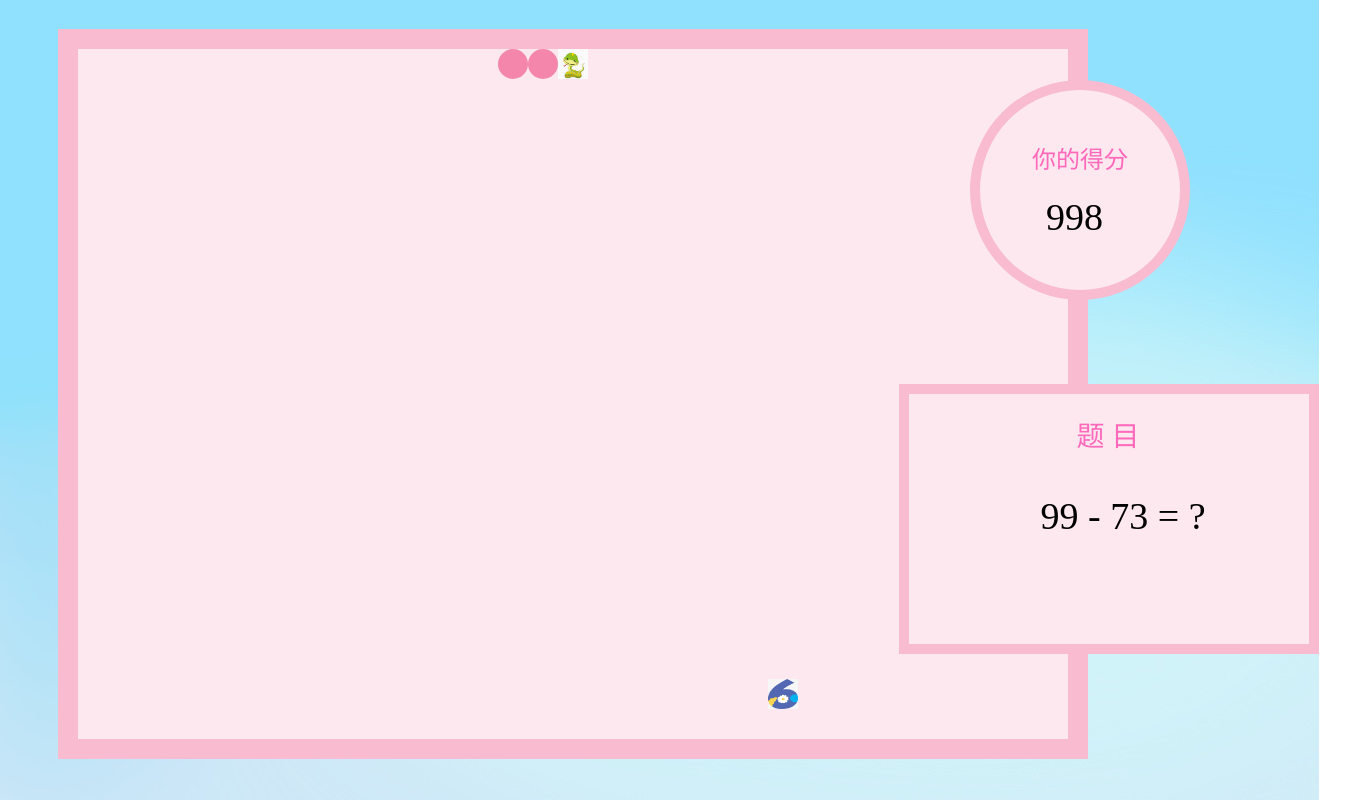
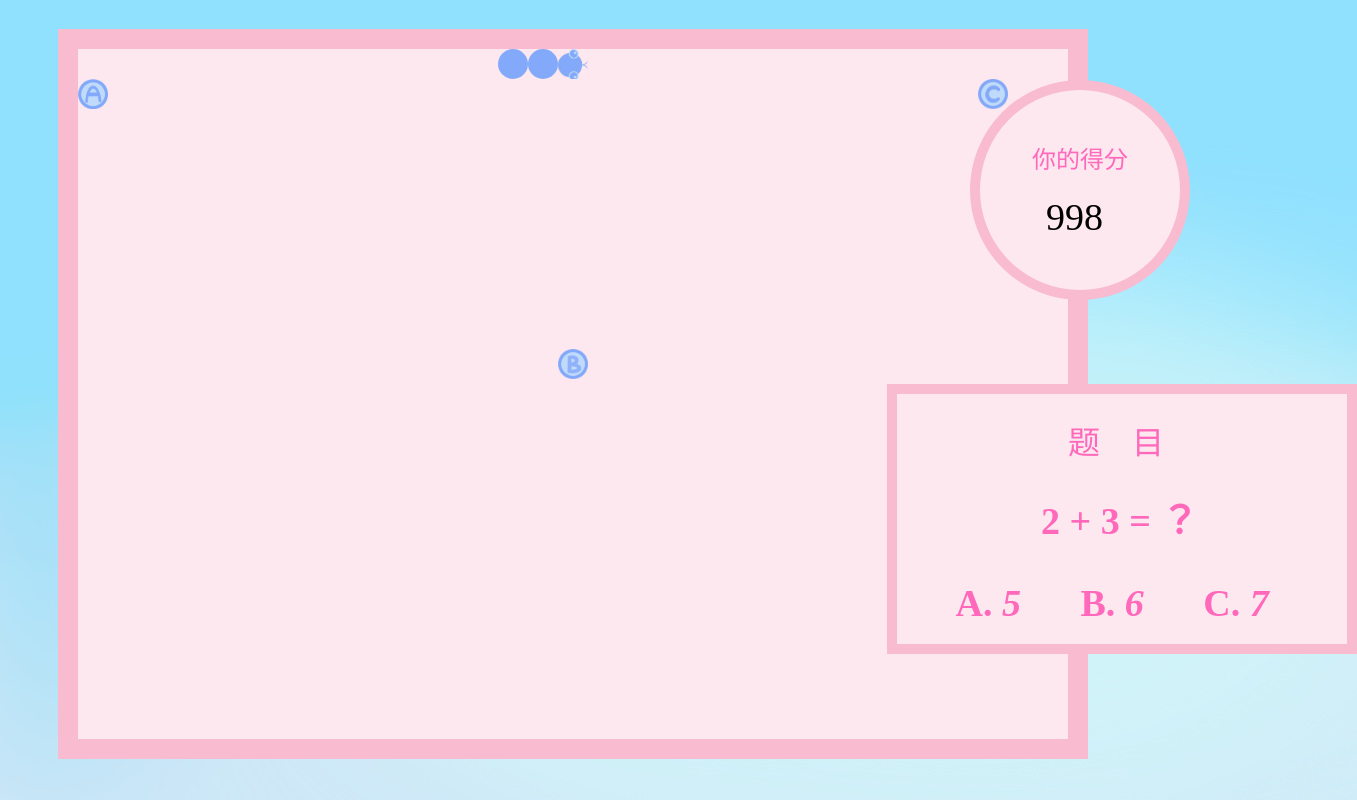
Before and after one commit to BAXX-hw/BAXX, a website: page level1.html in a window 1280 px wide. Both pictures are taken after a click on the button 565 px from the left and 398 px from the top of the page. Shown: the whole page, 1357 px wide, since content can reach past the window. Drawn offline with Linux system fonts and the light colour scheme.

Commit message:
第一关

```diff
--- a/level1.html
+++ b/level1.html
@@ -23,12 +23,26 @@
         </div>
     </div>
     <div class="conpro">
-        <div class="pname">题 目</div>
-        <div id="ptxt">99 - 73 = ?</div>
+        <p class="quesTitle">题&emsp;目</p>
+		<h2 class="quesText">2 + 3 = ?</h2>
+		<h3 class="options">
+			<span>A. <i>5</i></span>
+			<span>B. <i>6</i></span>
+			<span>C. <i>7</i></span>
+		</h3>
     </div>
-    <div id="popBox">
+    <div id="popBox1">
         <div class="content2">
             <div class="name2" id="back">你的得分： </div>
+            <div class="admBtn">
+                <div class="btn return"><button></button></div>
+                <div class="btn next"><button></button></div>
+            </div>
+        </div>
+    </div>
+    <div id="popBox2">
+        <div class="content2">
+            <div class="name2">你的得分： 0</div>
             <div class="admBtn">
                 <div class="btn return"><button></button></div>
                 <div class="btn again"><button></button></div>
--- a/public/css/level1.css
+++ b/public/css/level1.css
@@ -77,18 +77,13 @@ body {
 }
 
 .snakeHead {
-    background-image: url('../images/snake.jpg');
+    background-image: url('../images/shead.png');
     background-size: cover;
 }
 
 .snakeBody {
-    background-color: #f486ac;
+    background-color: #83a9fa;
     border-radius: 50%;
-}
-
-.food {
-    background: url('../images/food.jpg') no-repeat;
-    background-size: 100% 100%;
 }
 
 .conscore{
@@ -114,32 +109,21 @@ body {
 	font-size:38px;
 }
 
-.conpro{
-	width:400px;
-	height:250px;
-	border-radius:0%;
-    position:absolute;
-	top:48%;
-    left:78%;
-    background-color: rgb(252, 232, 238);
-    border: 10px solid #F8BBD0;
+/*弹出层*/
+#popBox1 {
+    display: none;
+    background-color: #c0dbfa;
+    border: 10px solid #83a9fa;
+    z-index: 11;
+    width: 400px;
+    height: 280px;
+    position:fixed;
+    top:0;
+    left:24%;
+    bottom:0;
+    margin:auto;
 }
-
-.pname{
-    font-size: 28px;
-    color: rgb(255, 104, 187);
-    margin-top:5%;
-    margin-left:42%;
-}
-
-#ptxt{
-	margin-top:10%;
-    margin-left:33%;
-	font-size:38px;
-}
-
-/*弹出层*/
-#popBox {
+#popBox2 {
     display: none;
     background-color: #c0dbfa;
     border: 10px solid #83a9fa;
@@ -179,3 +163,53 @@ body {
     left: 55%;
     background-image: url('../images/again.png');
 }
+.next button {
+    width: 180px;
+    height: 65px;
+    left: 55%;
+    background-image: url('../images/next.png');
+}
+.conpro{
+	width:450px;
+	height:250px;
+	border-radius:0%;
+    position:absolute;
+	top:48%;
+    left:77%;
+    background-color: rgb(252, 232, 238);
+    border: 10px solid #F8BBD0;
+    color: rgb(255, 104, 187);
+}
+
+.conpro p{
+    margin-left:38%;
+    margin-top: 5%;
+    font-size:32px;
+}
+.conpro h2{
+    margin-left:32%;
+    margin-top: 6%;
+    font-size:38px;
+}
+.conpro h3 {
+    margin-left:13%;
+    margin-top: 8%;
+    font-size:38px;
+}
+.conpro span {
+	margin-right: 50px;
+}
+.food_a,
+.food_b,
+.food_c {
+    background-size: cover;
+}
+.food_a {
+	background-image: url('../images/a.png');
+}
+.food_b {
+	background-image: url('../images/b.png');
+}
+.food_c {
+	background-image: url('../images/c.png');
+}
--- a/public/js/level1.js
+++ b/public/js/level1.js
@@ -5,8 +5,23 @@ var sw = 30, // 一个方块的宽度
 
 var snake = null, // 蛇的实例
     food = null, // 食物的实例
+    foodArr = [],
+    randomIdx = ['a', 'b', 'c'],
     game = null; // 游戏实例
 
+// 问题
+var ques = [{
+    text: '2 + 3 = ？',
+    option: [5, 6, 7],
+    anwser: 'a'
+}, {
+
+    text: '4 + 3 = ?',
+    option: [9, 6, 7],
+    anwser: 'c'
+}];
+var progress = 0; // 答题进度
+var level = 1; // 题数
 // 方块构造函数
 function Square(x, y, classname) {
     this.x = x * sw;
@@ -106,24 +121,35 @@ Snake.prototype.getNextPos = function () {
         }
     });
     if (selfCollied) {
-        console.log('撞到了自己');
         this.strategies.die.call(this);
         return;
     }
     // 下个点是围墙，游戏结束
     if (nextPos[0] < 0 || nextPos[1] < 0 || nextPos[0] > td - 1 || nextPos[1] > tr - 1) {
-        console.log('撞到了墙');
         this.strategies.die.call(this);
         return;
     }
 
     // 下个点是食物，吃
-    if (food && food.pos[0] == nextPos[0] && food.pos[1] == nextPos[1]) {
-        // 如果这个条件成立说明现在蛇头要走的下一个点是食物的那个点；
-        console.log('吃到食物了');
-        this.strategies.eat.call(this);
+    foodArr.forEach(food => {
+        // console.log('food===', food);
+
+        if (food.pos[0] == nextPos[0] && food.pos[1] == nextPos[1]) {
+            console.log('撞到食物了:', food.type);
+            // 判断一下答题有没有对
+            var nowAnswer = ques[progress]['anwser'];
+            if (nowAnswer !== food.type) {
+                this.strategies.move.call(this);
+                createFood();
+                setTimeout(() => {
+                    this.strategies.die();
+                }, 0);
                 return;
             }
+            this.strategies.eat.call(this, food);
+            return;
+        }
+    });
 
     // 下个点什么都不是，走
     this.strategies.move.call(this);
@@ -168,6 +194,7 @@ Snake.prototype.strategies = {
     eat: function () {
         this.strategies.move.call(this, true);
         createFood();
+        switchQues();
         game.score++;
     },
     die: function () {
@@ -180,32 +207,77 @@ snake = new Snake();
 
 // 创建食物
 function createFood() {
-    // 食物的随机坐标
+    //生成食物
+    foodArr = [];
+    randomIdx.forEach(item => {
+        //食物小方块的随机坐标
         var x = null;
         var y = null;
-    var include = true; // 循环跳出的条件,true表示食物坐标在蛇身上，false:表示不在
+
+        var include = true;	//循环跳出的条件，true表示食物的坐标在蛇身上（需要继续循环）。false表示食物的坐标不在蛇身上（不循环了）
         while (include) {
             x = Math.round(Math.random() * (td - 1));
             y = Math.round(Math.random() * (tr - 1));
 
             snake.pos.forEach(function (value) {
                 if (x != value[0] && y != value[1]) {
-                // 坐标不在蛇身上
+                    //这个条件成立说明现在随机出来的这个坐标，在蛇身上并没有找到。
                     include = false;
                 }
-        })
-        // 生成食物
-        food = new Square(x, y, 'food');
-        food.pos = [x, y]; // 存储食物的坐标，用于跟蛇头下一个走的点作对比
+            });
+        }
+        var randomCls = `food_${item}`;
+        food = new Square(x, y, randomCls);
+        food.pos = [x, y];
+        food.type = item;
+        foodArr.push(food);
 
-        var foodDom = document.querySelector('.food');
+        var foodDom = document.querySelector(`.${randomCls}`);
         if (foodDom) {
             foodDom.style.left = x * sw + 'px';
             foodDom.style.top = y * sh + 'px';
         } else {
             food.create();
         }
+    });
 }
+
+function switchQues(isInit) {
+    if (!isInit) {
+        if (progress === ques.length - 1) {
+            level += 1;
+            if (level > 2) {
+                setTimeout(() => {
+					alert('通关啦！');
+				}, 0);
+			} else {
+                game.pause();
+                clearInterval(this.timer);
+                clearInterval(scorer);
+                var a = score.innerText;
+                var node1 = document.createTextNode(a);
+                var node2 = document.createElement("font");
+                node2.appendChild(node1);
+                document.getElementById("back").appendChild(node2);
+                var popBox = document.getElementById("popBox1");
+                popBox.style.display = "block";
+            }
+            progress = 0;
+        } else {
+            progress++;
+        }
+    }
+    var quesTextDom = document.querySelector('.quesText');
+    var optionsDom = document.querySelector('.options');
+    var nowQues = ques[progress]['text'];
+    var nowOpts = ques[progress]['option'];
+
+    quesTextDom.innerText = nowQues;
+    console.log('optionsDom.children', optionsDom.children);
+
+    [...optionsDom.children].forEach((child, idx) => {
+        child.getElementsByTagName('i')[0].innerText = nowOpts[idx];
+    });
 }
 // 创建游戏逻辑
 function Game() {
@@ -214,6 +286,7 @@ function Game() {
 }
 Game.prototype.init = function () {
     snake.init();
+    switchQues(true);
     createFood();
 
     document.onkeydown = function (ev) {
@@ -244,7 +317,6 @@ Game.prototype.start = function () {
     // 开始游戏
     this.timer = setInterval(function () {
         snake.getNextPos();
-
     }, 200);
 }
 Game.prototype.pause = function () {
@@ -254,12 +326,8 @@ Game.prototype.pause = function () {
 Game.prototype.over = function () {
     clearInterval(this.timer);
     clearInterval(scorer);
-    var a = score.innerText;
-    var node1 = document.createTextNode(a);
-    var node2 = document.createElement("font");
-    node2.appendChild(node1);
-    document.getElementById("back").appendChild(node2);
-    var popBox = document.getElementById("popBox");
+
+    var popBox = document.getElementById("popBox2");
     popBox.style.display = "block";
 }
 $('.return').on('click', function () {
@@ -267,6 +335,9 @@ $('.return').on('click', function () {
 })
 $('.again').on('click', function () {
     window.location.href = "level1.html"
+})
+$('.next').on('click', function () {
+    window.location.href = "level2.html"
 })
 
 // 开启游戏
```
Also changed, not shown: public/images/A.png (added), public/images/B.png (added), public/images/C.png (added), public/images/D.png (added), public/images/E.png (added), public/images/food.png (added), public/images/food_a.png (added), public/images/food_b.png (added), public/images/food_c.png (added), public/images/next.png (added), public/images/pause.png (added), public/images/shead.png (added). Lines whose indentation alone changed are shown as unchanged.
